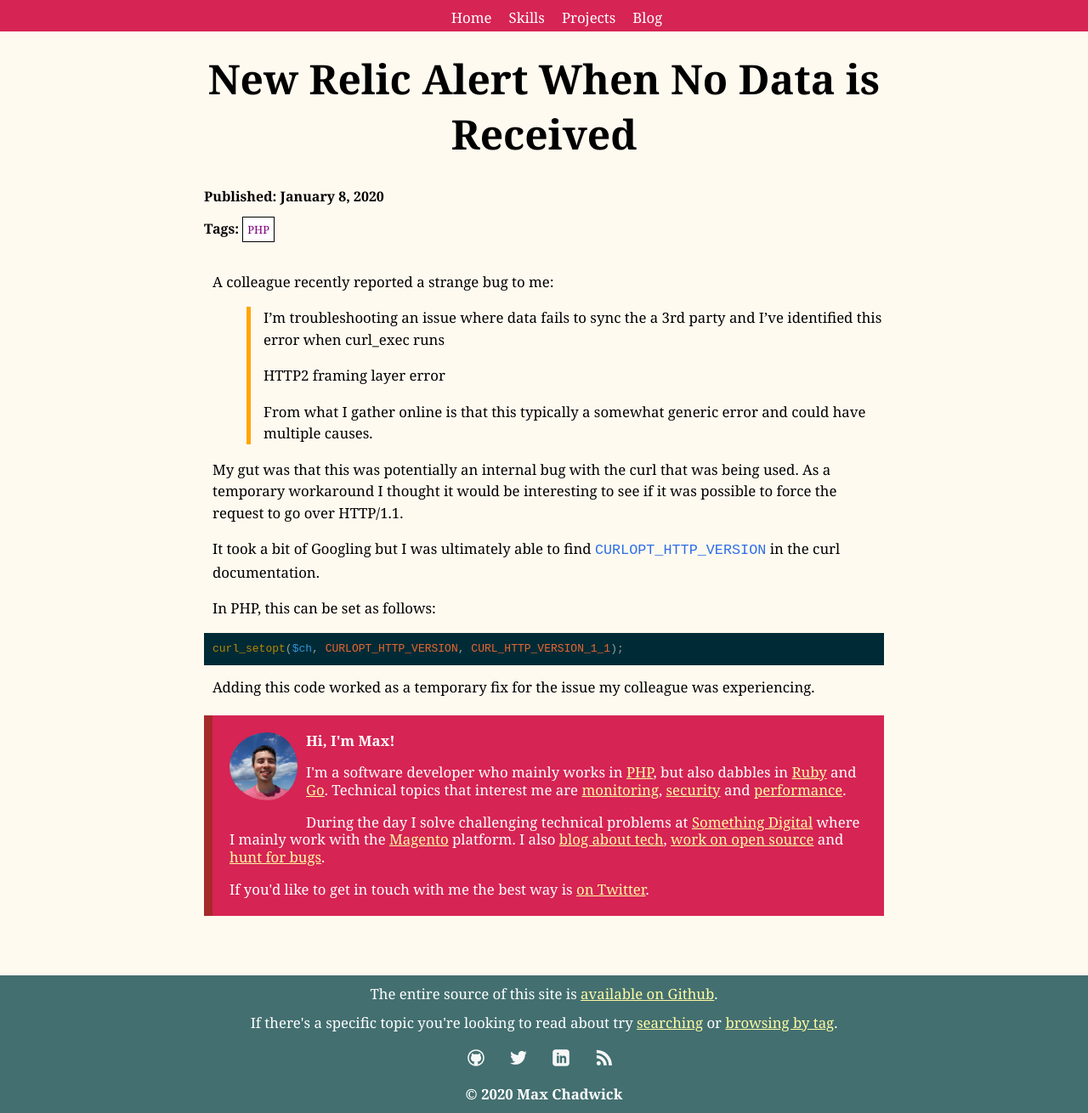
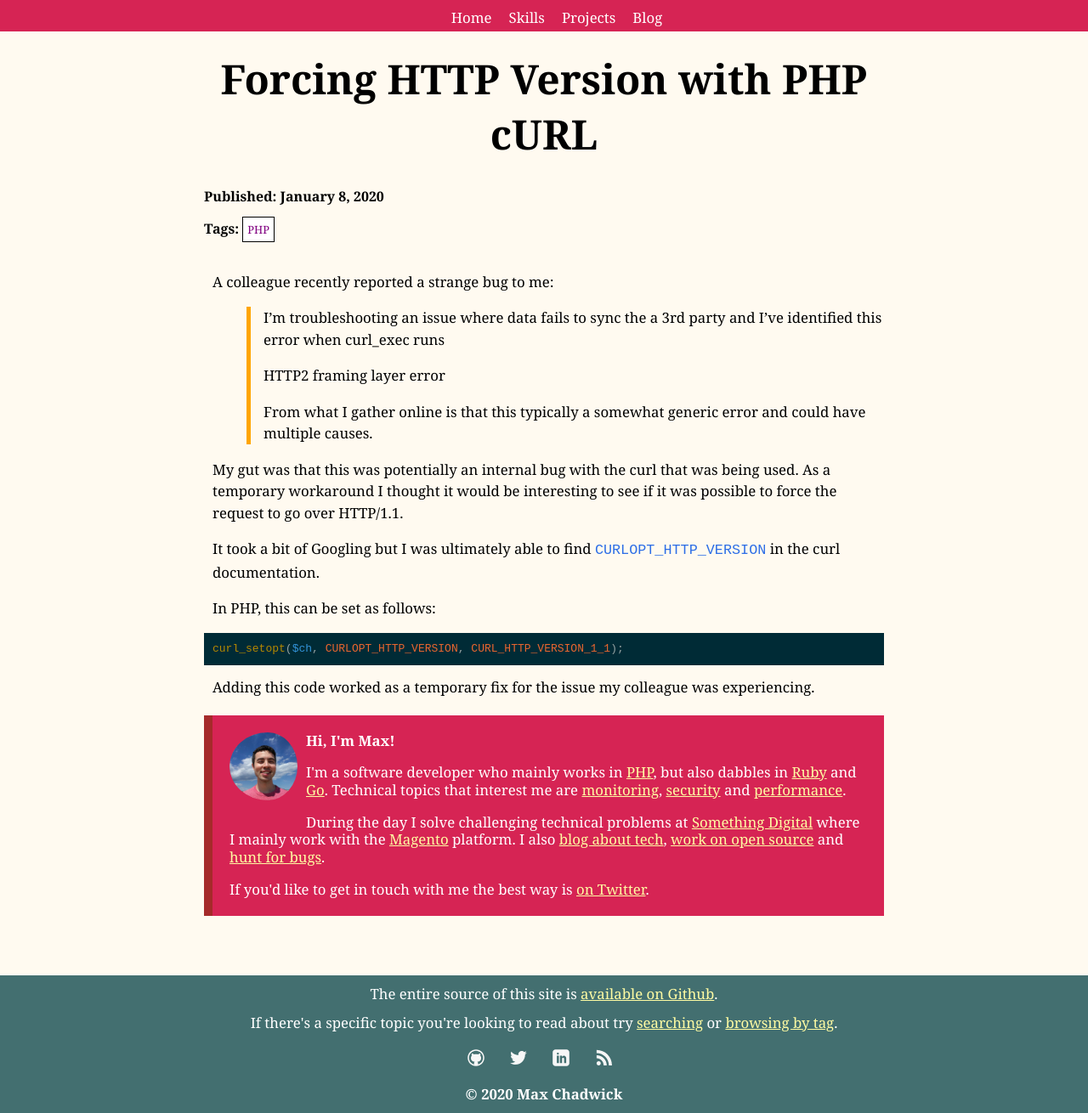
Before and after one commit to mpchadwick/mpchadwick.github.io, a Jekyll site: the page built from _posts/2020-01-08-forcing-http-version-with-php-curl.md, in a window 1280 px wide and 1310 px high. Shown: the whole window at 85% size. Built offline with Jekyll 4.4.1, drawn with Linux system fonts in a browser that asks for light colours; comment, search, counter and statistics services are not loaded.

Commit message:
Fix title

```diff
--- a/_posts/2020-01-08-forcing-http-version-with-php-curl.md
+++ b/_posts/2020-01-08-forcing-http-version-with-php-curl.md
@@ -1,6 +1,6 @@
 ---
 layout: blog-single
-title:  New Relic Alert When No Data is Received
+title: Forcing HTTP Version with PHP cURL
 date: January 8, 2020
 image:
 tags: [PHP]
```
